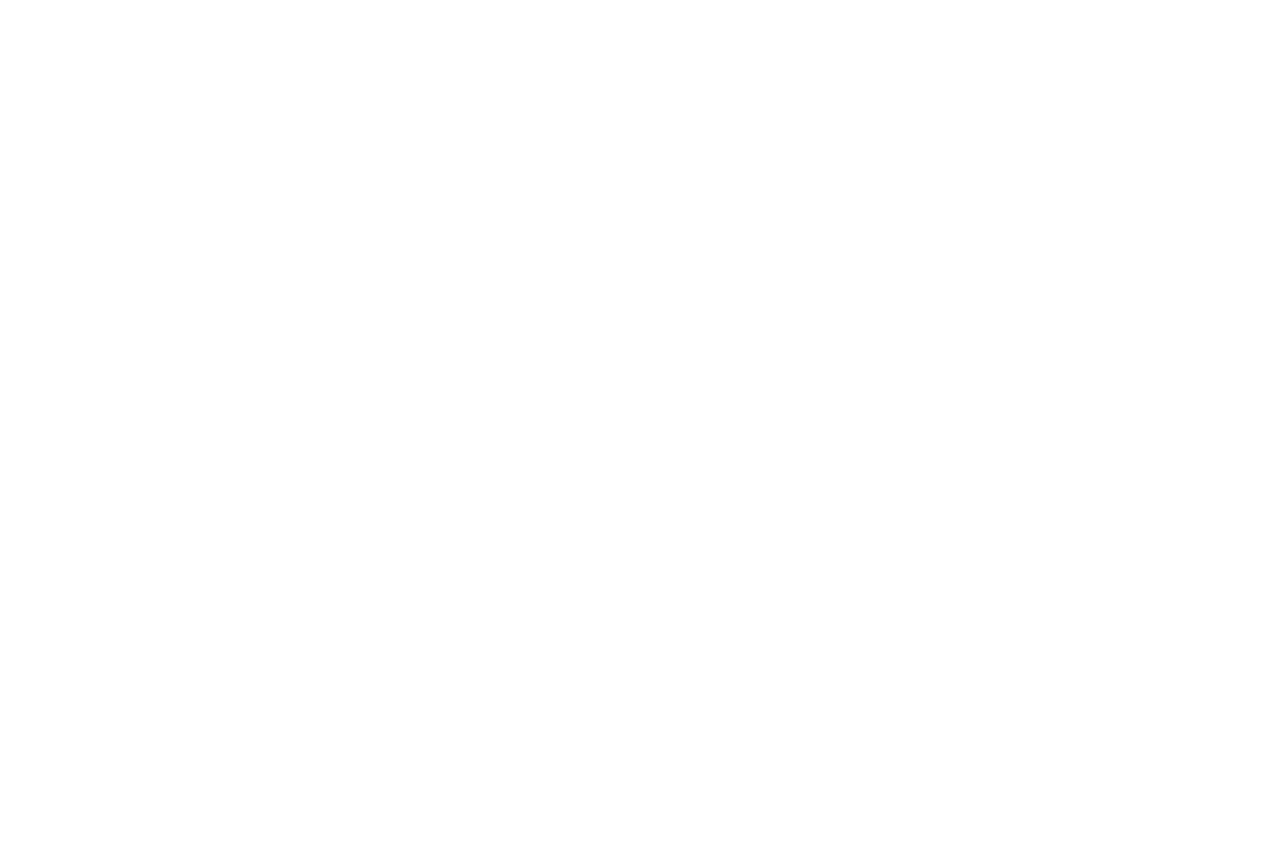
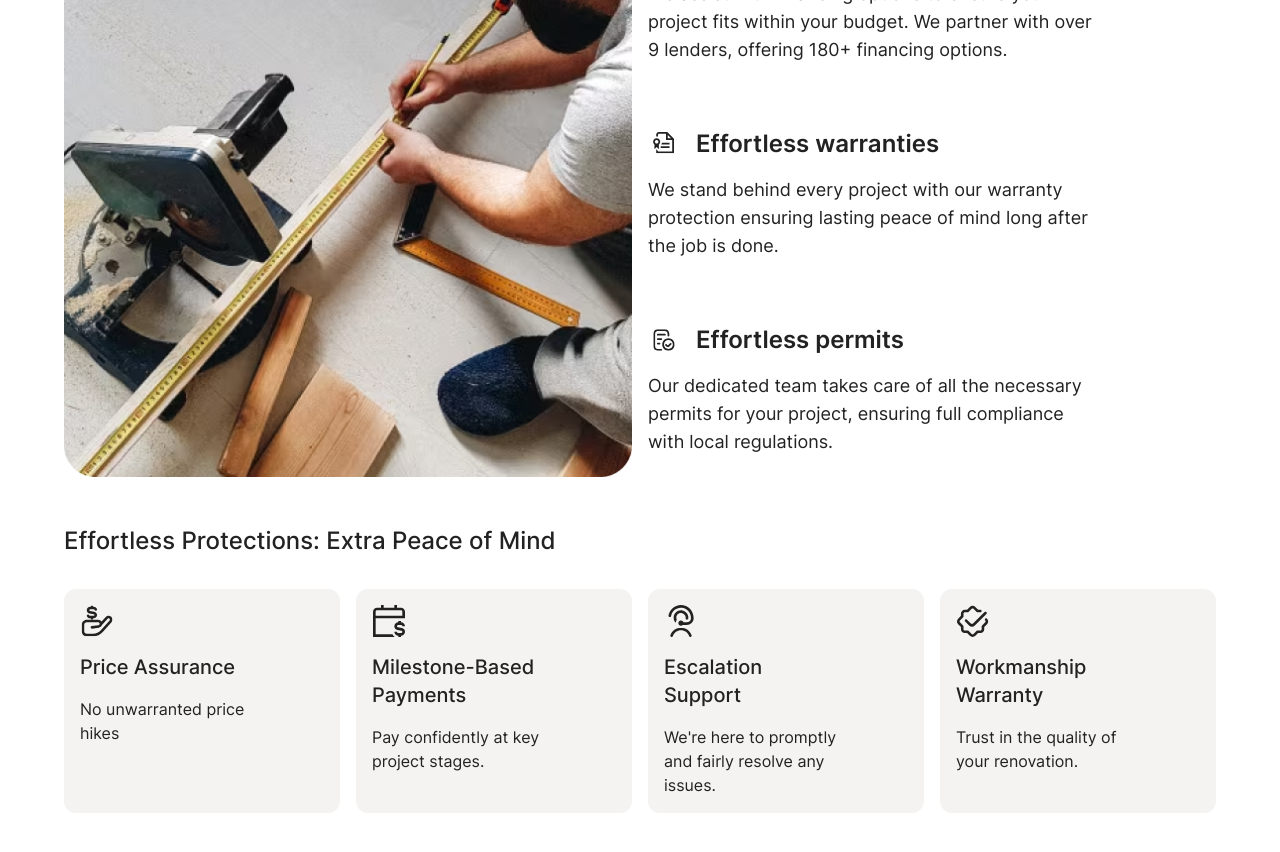
Before and after one commit to mehdi049/EffortlessRenovation, a Next.js app: page / in a window 1280 px wide. Shown: the part 1140-1992 px from the top of the page. Before the commit the page ends 800 px from the top, so only its background shows below. Built offline with nearby package versions, Linux system fonts and the light colour scheme.

Commit message:
allies / protection section

```diff
--- a/src/app/font.css
+++ b/src/app/font.css
@@ -3,6 +3,14 @@
   font-style: normal;
   src: url("/fonts/inter/Inter-Regular.otf");
   src: url("/fonts/inter/Inter-Regular.ttf") format("truetype");
+  font-display: swap;
+}
+
+@font-face {
+  font-family: "inter-medium";
+  font-style: normal;
+  src: url("/fonts/inter/Inter-Medium.otf");
+  src: url("/fonts/inter/Inter-Medium.ttf") format("truetype");
   font-display: swap;
 }
 
@@ -27,6 +35,11 @@
   font-weight: normal;
 }
 
+.font-medium {
+  font-family: "inter-medium", sans-serif;
+  font-weight: normal;
+}
+
 .font-semibold {
   font-family: "inter-semibold", sans-serif;
   font-weight: normal;
--- a/src/app/page.tsx
+++ b/src/app/page.tsx
@@ -1,4 +1,6 @@
-import { Hero } from "@/components/hero/Hero";
+import { Allies } from "@/components/pages/home/allies/Allies";
+import { Hero } from "@/components/pages/home/hero/Hero";
+import { Protections } from "@/components/pages/home/protections/Protections";
 import { Banner } from "@/components/ui/banner/banner";
 import { Container } from "@/components/ui/container/Container";
 import { Navigation } from "@/components/ui/nav/Navigation";
@@ -9,6 +11,10 @@
     <main>
       <Container>
         <Hero />
+        <Container>
+          <Allies />
+          <Protections />
+        </Container>
       </Container>
     </main>
   );
--- /dev/null
+++ b/src/components/pages/home/allies/Allies.tsx
@@ -0,0 +1,74 @@
+import { H2 } from "@/components/ui/typography/H2";
+import Image from "next/image";
+
+export const Allies = () => {
+  const items = [
+    {
+      icon: "hand-dollar.svg",
+      title: "Effortless financing",
+      description:
+        "We assist with financing options to ensure your project fits within your budget. We partner with over 9 lenders, offering 180+ financing options. ",
+    },
+    {
+      icon: "warranties.svg",
+      title: "Effortless warranties ",
+      description:
+        "We stand behind every project with our warranty protection ensuring lasting peace of mind long after the job is done.",
+    },
+    {
+      icon: "permits.svg",
+      title: "Effortless permits ",
+      description:
+        "Our dedicated team takes care of all the necessary permits for your project, ensuring full compliance with local regulations.",
+    },
+  ];
+  return (
+    <div className="mb-12 mt-16">
+      <div className="md:grid gap-4 grid-cols-2 items-center">
+        <H2 className="max-w-xl">
+          We&apos;re Your Renovation Allies, Not Salespeople
+        </H2>
+        <p className="text-lg">
+          Our team of expert installers is the backbone of our quality promise.
+          With their extensive training and dedication to excellence, they
+          ensure every installation meets the highest standards.
+        </p>
+      </div>
+      <div className="md:grid gap-4 grid-cols-2 items-center mt-16">
+        <Image src={"/images/img1.png"} width={572} height={572} alt="img" />
+
+        <div className="flex flex-col gap-8 md:gap-16">
+          {items.map((item, i) => {
+            return (
+              <Item
+                key={i}
+                icon={item.icon}
+                title={item.title}
+                description={item.description}
+              />
+            );
+          })}
+        </div>
+      </div>
+    </div>
+  );
+};
+
+type ItemProps = {
+  icon: string;
+  title: string;
+  description: string;
+};
+const Item = ({ icon, title, description }: ItemProps) => {
+  return (
+    <div>
+      <div className="flex gap-4 items-center">
+        <div>
+          <Image src={`/vectors/${icon}`} width={32} height={32} alt="icon" />
+        </div>
+        <p className="font-semibold text-2xl">{title}</p>
+      </div>
+      <p className="text-lg mt-4 max-w-md">{description}</p>
+    </div>
+  );
+};
--- a/src/components/hero/Hero.tsx
+++ b/src/components/pages/home/hero/Hero.tsx
@@ -1,6 +1,6 @@
 import Image from "next/image";
-import { Button } from "../ui/button/Button";
-import { H1 } from "../ui/typography/H1";
+import { Button } from "../../../ui/button/Button";
+import { H1 } from "../../../ui/typography/H1";
 
 export const Hero = () => {
   return (
--- /dev/null
+++ b/src/components/pages/home/protections/Protections.tsx
@@ -0,0 +1,71 @@
+import { H2 } from "@/components/ui/typography/H2";
+import Image from "next/image";
+
+export const Protections = () => {
+  const items = [
+    {
+      icon: "hand-dollar-lg.svg",
+      title: "Price Assurance",
+      description: "No unwarranted price hikes ",
+    },
+    {
+      icon: "calendar-dollar.svg",
+      title: "Milestone-Based Payments ",
+      description: "Pay confidently at key project stages.",
+    },
+    {
+      icon: "support.svg",
+      title: "Escalation Support ",
+      description: "We're here to promptly and fairly resolve any issues.",
+    },
+    {
+      icon: "trust.svg",
+      title: "Workmanship Warranty ",
+      description: "Trust in the quality of your renovation.",
+    },
+  ];
+  return (
+    <div className="mb-12">
+      <p className="text-2xl font-medium">
+        Effortless Protections: Extra Peace of Mind
+      </p>
+      <div className="grid gap-4 grid-cols-1 sm:grid-cols-2 lg:grid-cols-4 items-center mt-8">
+        {items.map((item, i) => {
+          return (
+            <Item
+              key={i}
+              icon={item.icon}
+              title={item.title}
+              description={item.description}
+            />
+          );
+        })}
+      </div>
+    </div>
+  );
+};
+
+type ItemProps = {
+  icon: string;
+  title: string;
+  description: string;
+};
+const Item = ({ icon, title, description }: ItemProps) => {
+  return (
+    <div className="rounded-xl bg-gray-100 p-4 h-full">
+      <div className="flex flex-col gap-4 max-w-44">
+        <Image
+          src={`/vectors/${icon}`}
+          width={34}
+          height={34}
+          alt="icon"
+          className="h-8"
+        />
+
+        <p className="font-medium text-xl">{title}</p>
+
+        <p className="">{description}</p>
+      </div>
+    </div>
+  );
+};
--- a/src/components/ui/container/Container.tsx
+++ b/src/components/ui/container/Container.tsx
@@ -4,7 +4,7 @@
 export const Container = ({ children }: ContainerProps) => {
   return (
     <>
-      <div className="px-4 md:px-8">{children}</div>
+      <div className="px-4 md:px-8 mx-auto">{children}</div>
     </>
   );
 };
--- a/tailwind.config.ts
+++ b/tailwind.config.ts
@@ -10,6 +10,7 @@
     extend: {
       colors: {
         black: "#222222",
+        "gray-100": "#F4F3F1",
       },
       fontSize: {
         "5xl": ["50px", "53px"],
```
Also changed, not shown: public/fonts/inter/Inter-Medium.otf (added), public/fonts/inter/Inter-Medium.ttf (added).
